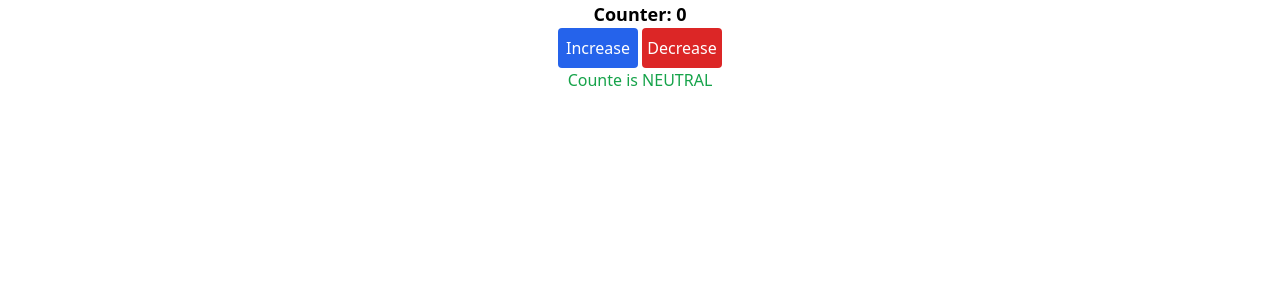
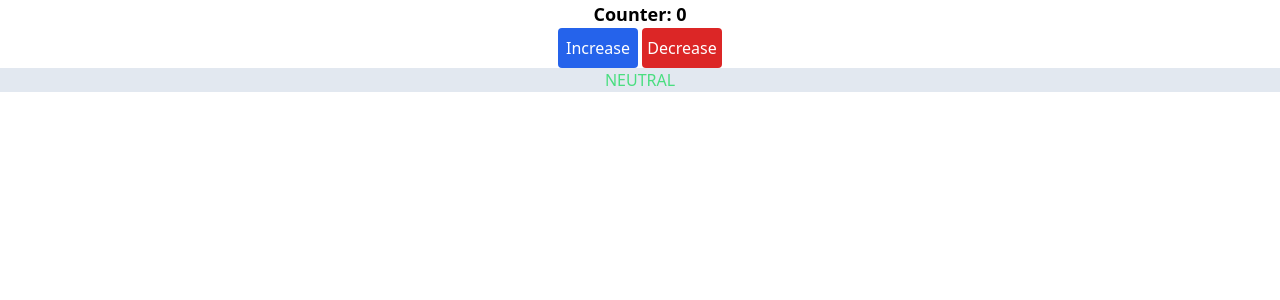
Before and after one commit to buddhika85/30_Apps_Angular, an Angular app: page / in a window 1280 px wide. Shown: the top 300 px of the page. Built offline with nearby package versions, Linux system fonts and the light colour scheme.

Commit message:
wrote to use signals

```diff
--- a/src/app/counter-2/counter-2.component.html
+++ b/src/app/counter-2/counter-2.component.html
@@ -1,6 +1,6 @@
 <div class="flex flex-col">
   <h3 class="font-semibold text-lg text-center">
-    Counter: {{ counter.count }}
+    Counter: {{ counter.count() }}
   </h3>
   <div class="text-center">
     <button
@@ -18,7 +18,7 @@
     </button>
   </div>
 
-  <div class="text-center">
-    <p class="text-green-600">Counte is {{ counter.counterStatus }}</p>
-  </div>
+  <p class="text-center" [ngClass]="counter.counterStatus()">
+    {{ counter.counterStatus() }}
+  </p>
 </div>
--- a/src/app/counter-2/counter-2.component.scss
+++ b/src/app/counter-2/counter-2.component.scss
@@ -0,0 +1,14 @@
+.POSITIVE {
+  @apply text-blue-400;
+  @apply bg-slate-200;
+}
+
+.NEGATIVE {
+  @apply text-red-400;
+  @apply bg-slate-200;
+}
+
+.NEUTRAL {
+  @apply text-green-400;
+  @apply bg-slate-200;
+}
--- a/src/app/counter-2/counter-2.component.ts
+++ b/src/app/counter-2/counter-2.component.ts
@@ -1,9 +1,10 @@
+import { CommonModule } from '@angular/common';
 import { Component, inject, Injectable, signal } from '@angular/core';
 
 @Component({
   selector: 'app-counter-2',
   standalone: true,
-  imports: [],
+  imports: [CommonModule],
   templateUrl: './counter-2.component.html',
   styleUrl: './counter-2.component.scss',
 })
@@ -13,21 +14,22 @@ export class Counter2Component {
 
 @Injectable({ providedIn: 'root' })
 export class Counter {
-  count: number = 0;
-  counterStatus: string = 'NEUTRAL';
+  count = signal(0);
+  counterStatus = signal('NEUTRAL');
 
   increase() {
-    ++this.count;
+    this.count.update((x) => x + 1);
     this.updateStatus();
   }
 
   decrease() {
-    --this.count;
+    this.count.update((x) => x - 1);
     this.updateStatus();
   }
 
   updateStatus() {
-    if (this.count > 0) this.counterStatus = 'POSTIVE';
-    else this.counterStatus = 'NEGATIVE';
+    if (this.count() > 0) this.counterStatus.set('POSITIVE');
+    else if (this.count() === 0) this.counterStatus.set('NEUTRAL');
+    else this.counterStatus.set('NEGATIVE');
   }
 }
```
